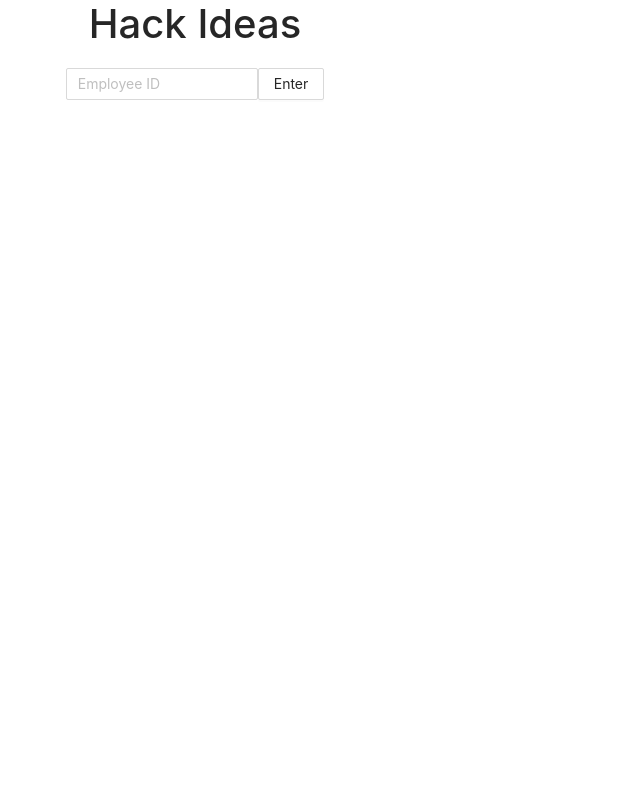
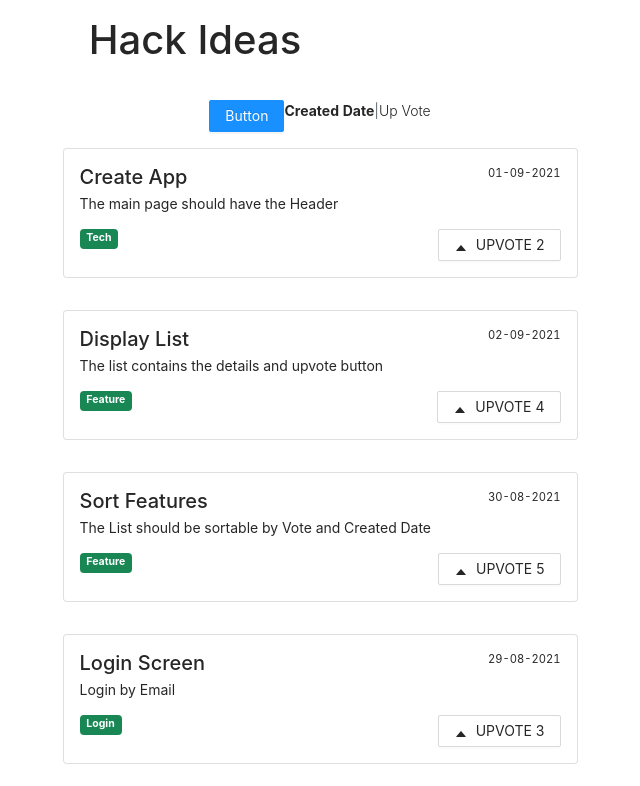
Before and after one commit to Hashim14/Hack_Ideas, a React (Create React App) app: page / in a window 1280 px wide. Shown: the top 786 px of the page, without its empty margins (445-1085 px from the left). Built offline with nearby package versions, Linux system fonts and the light colour scheme.

Commit message:
Prototype working

```diff
--- a/package.json
+++ b/package.json
@@ -9,7 +9,6 @@
     "@testing-library/user-event": "^12.8.3",
     "antd": "^4.16.13",
     "bootstrap": "^5.1.0",
-    "bootstrap-icons": "^1.5.0",
     "font-awesome": "^4.7.0",
     "react": "^17.0.2",
     "react-dom": "^17.0.2",
--- a/src/App.js
+++ b/src/App.js
@@ -1,11 +1,12 @@
 import React from "react";
+import "./App.css";
 import List from "./Components/list";
 import LoginPage from "./Components/loginPage";
 
 function App() {
   const [id, setId] = React.useState("");
-  const [homePage, setHomePage] = React.useState(false);
-  const [loginPage, setLoginPage] = React.useState(true);
+  const [homePage, setHomePage] = React.useState(true);
+  const [loginPage, setLoginPage] = React.useState(false);
 
   const handleChange = (e) => {
     setId(e.target.value);
@@ -13,9 +14,9 @@ function App() {
   };
 
   const HandlError = () => {
-     setLoginPage(true);
+    setLoginPage(true);
     console.log("error test");
-    return (<span>Error Message</span>);
+    return <span>Error Message</span>;
   };
 
   const initialValue = { id: "adminpass" };
@@ -31,17 +32,14 @@ function App() {
 
   // console.log(now.format("DD MM YYYY"));
 
-
-
-
   return (
     <div className="App">
-      <div className="d-flex justify-content-center">
+      <div className="d-flex justify-content-center p-3">
         <h1>Hack Ideas</h1>
       </div>
-      {loginPage ? (
+      {/* {loginPage ? (
         <LoginPage handleChange={handleChange} handleSubmit={handleSubmit} />
-      ) : null}
+      ) : null} */}
       {homePage && <List />}
     </div>
   );
--- a/src/Components/challengeCard.js
+++ b/src/Components/challengeCard.js
@@ -1,24 +1,27 @@
 import React from "react";
 import { CaretUpFilled } from "@ant-design/icons";
-import { Button } from "antd";
+import { Button, Badge, Space } from "antd";
 
 const ChallengeCard = ({ value }) => {
+  // console.log(value,"value read")
   const [voteToggle, setVoteToggle] = React.useState(false);
   const upVote = () => {
-    setVoteToggle(true);
-    console.log("upVote Clicked", (value.upVotes += 1));
+    setVoteToggle(!voteToggle);
+    voteToggle ? (value.upVotes -= 1) : (value.upVotes += 1);
   };
+
   const [voteCount, setVoteCount] = React.useState(value.upVotes);
   React.useEffect(() => {
-    const upVoteCount = (value.upVotes += 0);
+    const upVoteCount = value.upVotes;
     setVoteCount(upVoteCount);
+    console.log("upvote hook");
   }, [voteToggle]);
-
+  const bgColor = value.tags;
   return (
-    <div>
+    <div className="d-flex justify-content-center">
       {/* {List.map((value) => {
         return ( */}
-      <div className="card w-75 m-3">
+      <div className="card w-50 m-3">
         <div className="card-body">
           <div className="d-flex justify-content-between">
             <h5 className="mb-1">{value.title}</h5>
@@ -26,7 +29,10 @@ const ChallengeCard = ({ value }) => {
           </div>
           <p className="card-text">{value.description}</p>
           <div className="d-flex justify-content-between">
-            <span className="badge bg-success">{value.tags}</span>
+            <span className="badge bg-success" style={{ maxHeight: "20px" }}>
+              {value.tags}
+            </span>
+
             <Button icon={<CaretUpFilled />} onClick={upVote}>
               UPVOTE {voteCount}
             </Button>
--- a/src/Components/createForm.js
+++ b/src/Components/createForm.js
@@ -41,18 +41,33 @@ const CreateForm = ({ visible, onCreate, onCancel }) => {
           rules={[
             {
               required: true,
-              message: "Please input the title of collection!",
+              message: "Please input the Title of Idea!",
             },
           ]}
         >
           <Input />
         </Form.Item>
-        <Form.Item name="description" label="Description">
+        <Form.Item
+          name="description"
+          label="Description"
+          rules={[
+            {
+              required: true,
+              message: "Please input the Title of Idea!",
+            },
+          ]}
+        >
           <Input type="textarea" />
         </Form.Item>
         <Form.Item
           name="tags"
           className="collection-create-form_last-form-item"
+          rules={[
+            {
+              required: true,
+              message: "Please choose a tag!",
+            },
+          ]}
         >
           <Radio.Group>
             <Radio value="tech">Tech</Radio>
--- a/src/Components/list.js
+++ b/src/Components/list.js
@@ -12,22 +12,10 @@ const List = () => {
   const clonedList = [...list];
 
   const voteToggle = () => {
-    voteOrder ? setDateOrder(false) : setVoteOrder(true);
-    setVoteOrder(true);
-    console.log(dateOrder, "vote on date off");
-  };
-  // console.log(voteOrder, "vote");
-
-  const sortDate = () => {
-    dateOrder ? setVoteOrder(false) : setDateOrder(true);
-    setDateOrder(true);
-    // setList(list);
-    console.log(dateOrder, "vote off date on");
-  };
-
-  useEffect(() => {
-    const sortByVote = list.sort((a, b) => {
-      if (voteOrder && b.upVotes > a.upVotes) {
+    voteOrder ? setVoteOrder(true) : setVoteOrder(true);
+    setDateOrder(false);
+    const sortByVote = clonedList.sort((a, b) => {
+      if (b.upVotes > a.upVotes) {
         return 1;
       } else {
         return -1;
@@ -35,7 +23,32 @@ const List = () => {
     });
     console.log(sortByVote);
     setList(sortByVote);
-  }, [voteOrder]);
+    console.log(dateOrder, "vote on date off");
+  };
+  // console.log(voteOrder, "vote");
+
+  const sortDate = () => {
+    dateOrder ? setDateOrder(true) : setDateOrder(true);
+    setVoteOrder(false);
+    // setList(list);
+    const sortByDate = list.sort((a, b) => {
+      // if (b.createdDt > a.createdDt && dateOrder) {
+      //   return 1;
+      // } else {
+      //   return -1;
+      // }
+      var aa = a.createdDt.split("-").reverse().join(),
+        bb = b.createdDt.split("-").reverse().join();
+      return aa > bb ? -1 : aa < bb ? 1 : 0;
+    });
+    console.log(sortByDate, "sort by date");
+    setList(sortByDate);
+    console.log(dateOrder, "vote off date on");
+  };
+
+  // useEffect(() => {
+
+  // }, [voteOrder]);
 
   // useEffect(() => {
   //   const sortByDate = list.sort((a, b) => {
@@ -70,18 +83,9 @@ const List = () => {
   // };
 
   return (
-    <>
+    <div>
       <div style={{ marginLeft: "250px", alignContent: "center" }}>
         <div className="d-flex justify-content-center">
-          {/* {test ? (
-            <div type="button" onClick={toggler}>
-              test
-            </div>
-          ) : (
-            <div className="text text-muted" type="button" onClick={toggler}>
-              test
-            </div>
-          )} */}
           <Button
             type="primary"
             onClick={() => {
@@ -117,7 +121,7 @@ const List = () => {
           setVisible(false);
         }}
       />
-    </>
+    </div>
   );
 };
 
--- a/src/challenges.json
+++ b/src/challenges.json
@@ -4,7 +4,8 @@
         "title": "Create App",
         "description": "The main page should have the Header",
         "tags": "Tech",
-        "createdDt": "02-09-2021",
+        "bgColor": "bg-warning text-dark",
+        "createdDt": "01-09-2021",
         "upVotes": 2
     },
     {
@@ -12,7 +13,8 @@
         "title": "Display List",
         "description": "The list contains the details and upvote button",
         "tags": "Feature",
-        "createdDt": "01-09-2021",
+        "bgColor": "bg-info text-dark",
+        "createdDt": "02-09-2021",
         "upVotes": 4
     },
     {
@@ -20,6 +22,7 @@
         "title": "Sort Features",
         "description": "The List should be sortable by Vote and Created Date",
         "tags": "Feature",
+        "bgColor": "bg-info text-dark",
         "createdDt": "30-08-2021",
         "upVotes": 5
     },
@@ -28,6 +31,7 @@
         "title": "Login Screen",
         "description": "Login by Email",
         "tags": "Login",
+        "bgColor": "bg-success",
         "createdDt": "29-08-2021",
         "upVotes": 3
     }
```
Also changed, not shown: src/App.css (added), 1 other file (tests, documents, lock files or other folders).
